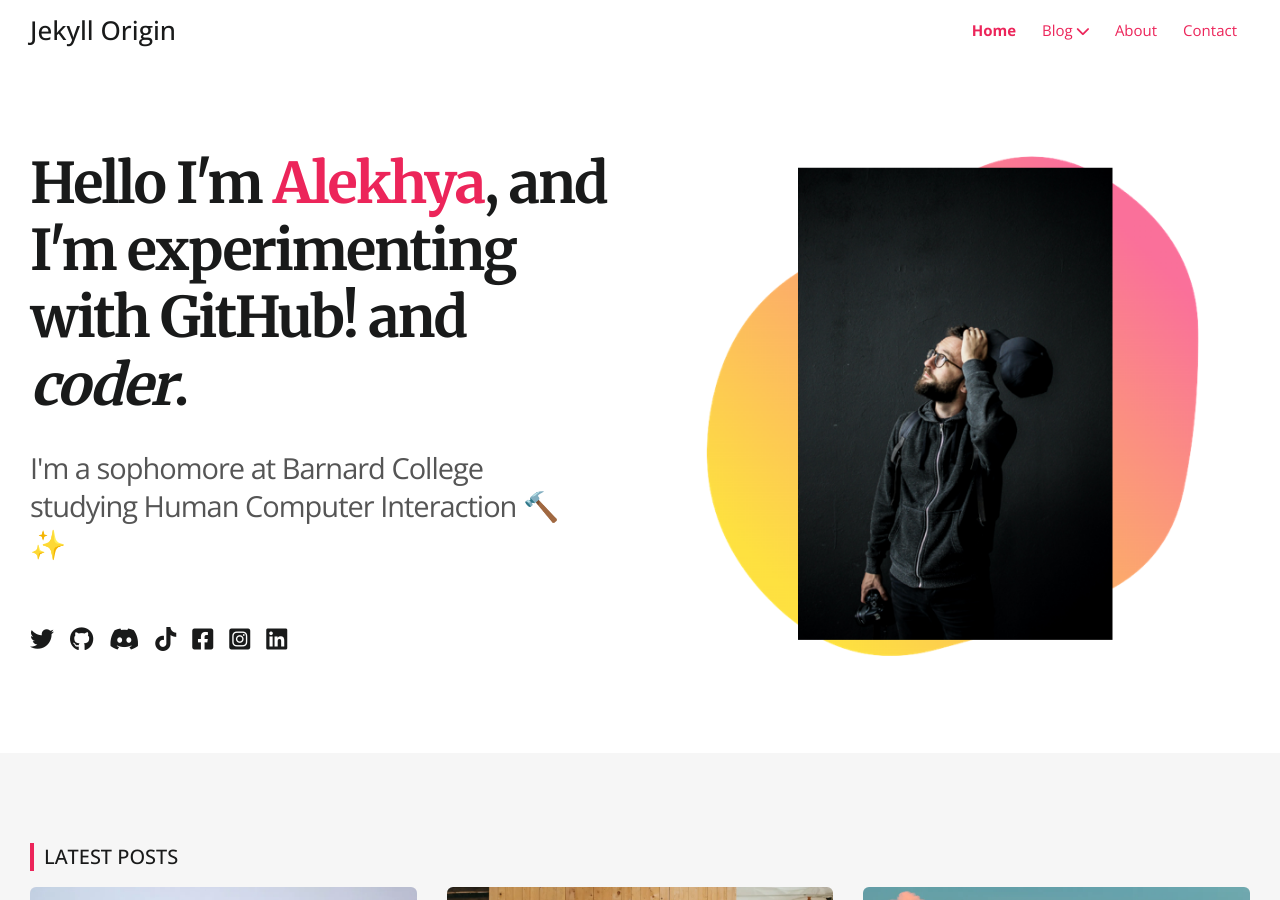
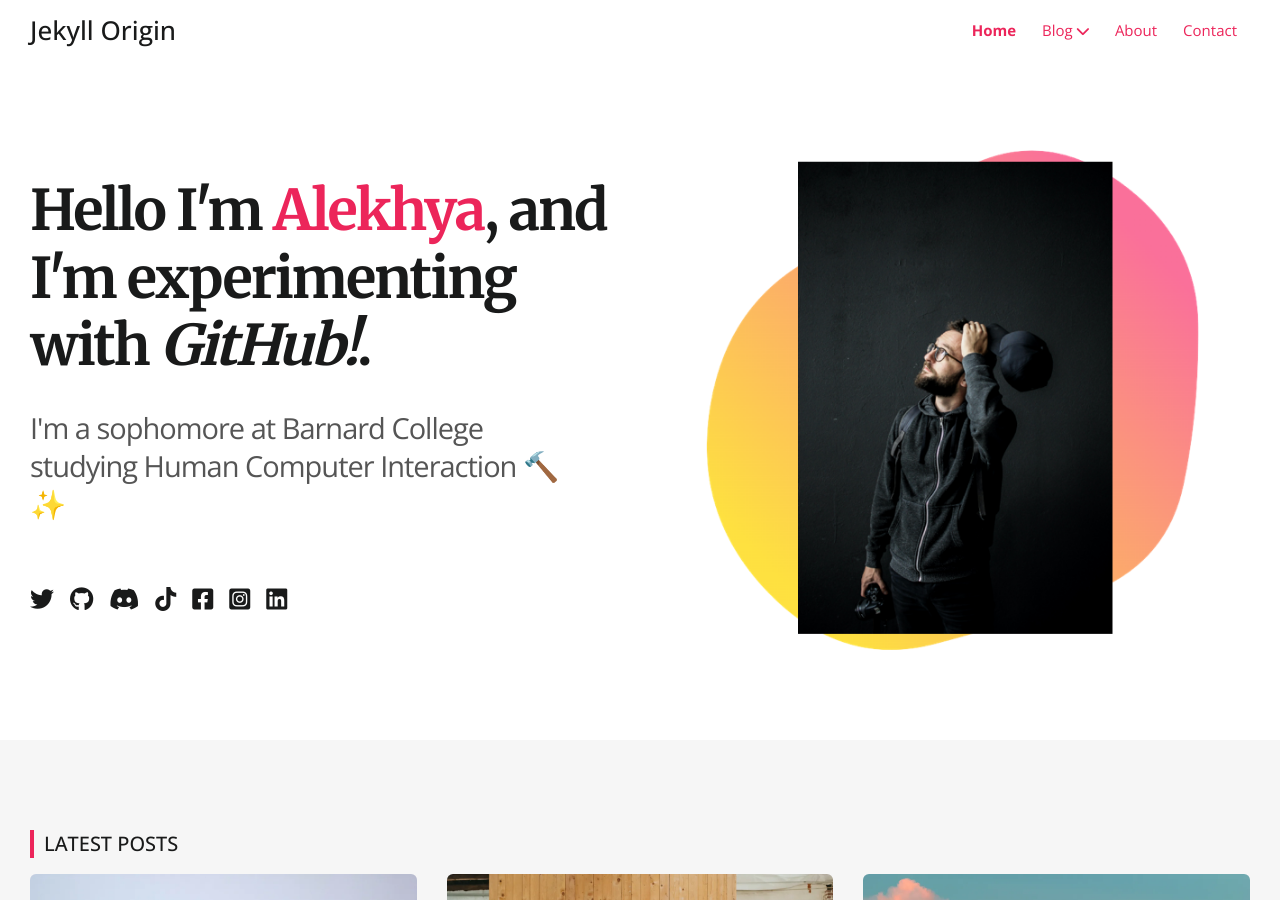
Before and after one commit to COMS-BC3997-SP23/alekhyamaram, a Jekyll site: the page built from pages/home.md, in a window 1280 px wide and 900 px high. Built offline with Jekyll 4.4.1, drawn with Linux system fonts in a browser that asks for light colours; comment, search, counter and statistics services are not loaded.

Commit message:
Update home.md

```diff
--- a/pages/home.md
+++ b/pages/home.md
@@ -1,7 +1,7 @@
 ---
 layout: home
 permalink: "/"
-title: "Hello I'm <a href='/contact'>Alekhya</a>, and I'm experimenting with GitHub!</strong> and <em>coder</em>."
+title: "Hello I'm <a href='/contact'>Alekhya</a>, and I'm experimenting with <em>GitHub!</em>."
 description: "I'm a sophomore at Barnard College studying Human Computer Interaction 🔨✨"
 image: "/assets/images/homepage.png"
 
```
